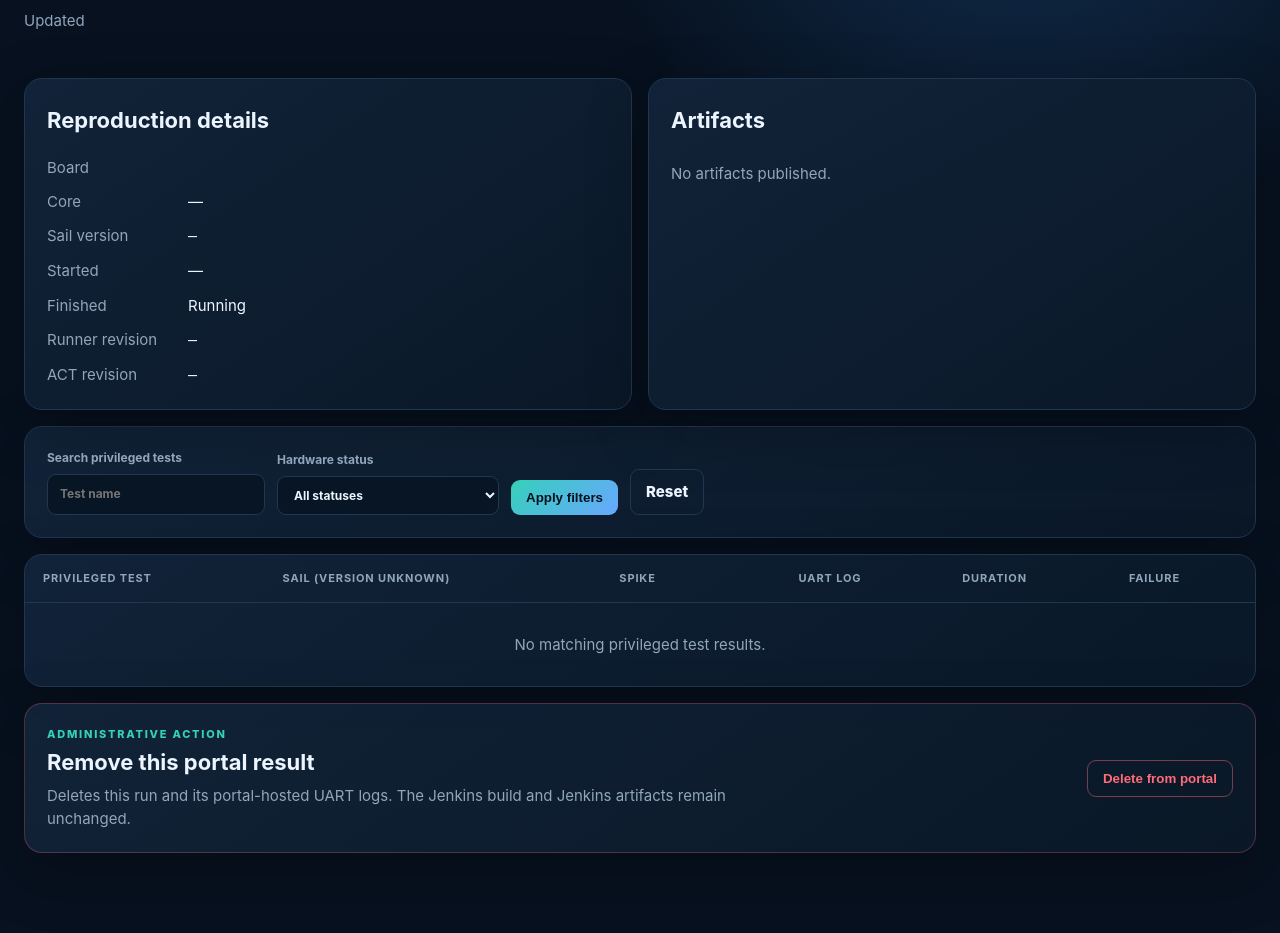
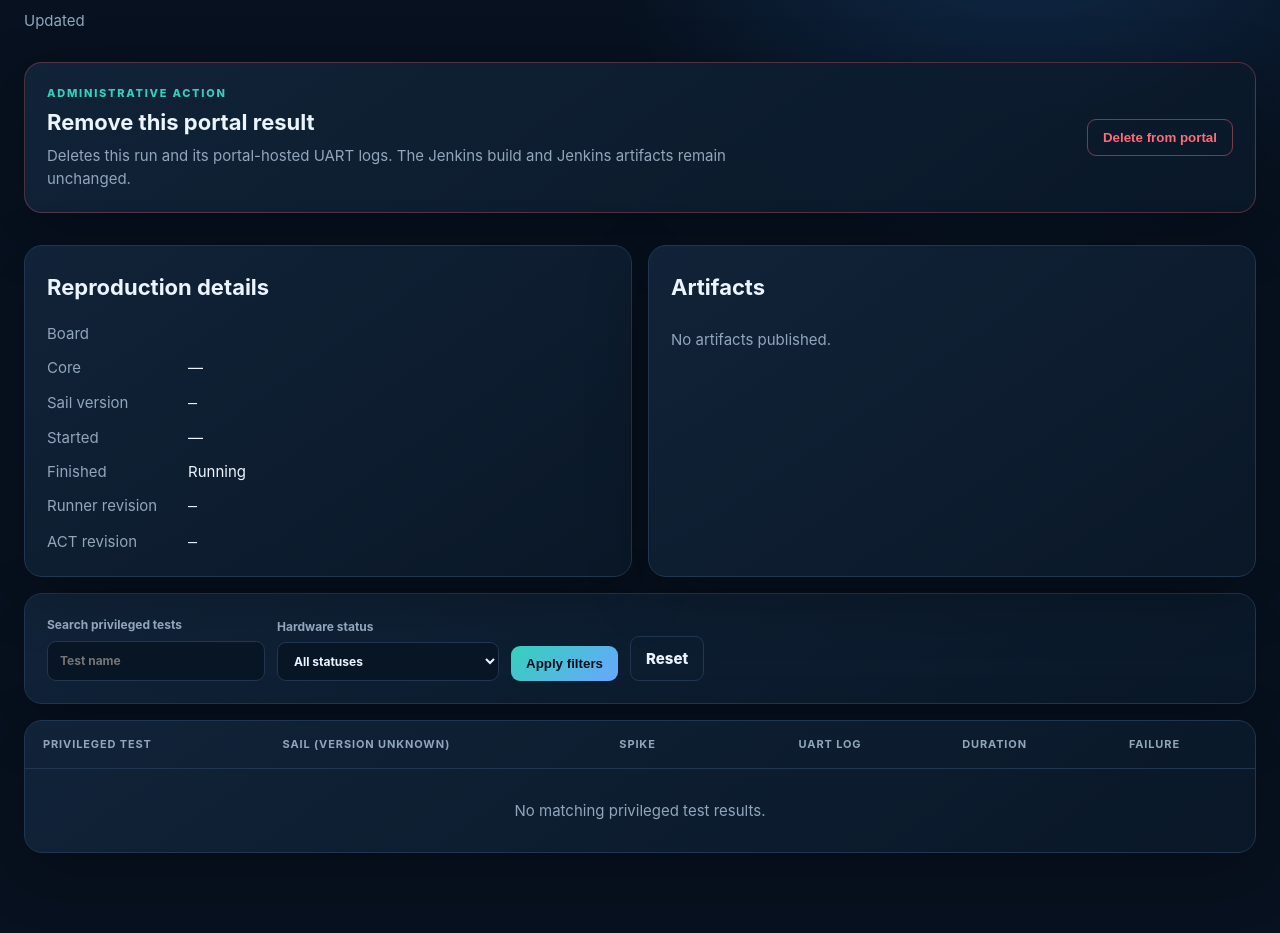
Before and after one commit to farazahmad-10xe/RISC-V-CI-Django-Web-Portal, a Django app: template results/templates/results/run_detail.html in a window 1280 px wide. Shown: the part 205-1138 px from the top of the page. Run offline with Django 5.2, Linux system fonts and the light colour scheme; the template is opened without the code that fills it, so the values that code supplies are empty; the visitor is signed in with stand-in values (Sample User, id 1).

Commit message:
Move run deletion above result table

```diff
--- a/results/static/results/suites.css
+++ b/results/static/results/suites.css
@@ -59,7 +59,7 @@
   justify-content: space-between;
   flex-wrap: wrap;
   gap: 20px;
-  margin-top: 16px;
+  margin-bottom: 16px;
   border-color: rgba(255, 107, 120, .28);
 }
 
--- a/results/templates/results/run_detail.html
+++ b/results/templates/results/run_detail.html
@@ -3,6 +3,7 @@
 {% block content %}
 <nav class="crumbs"><a href="{% url 'dashboard' %}">Dashboard</a><span>/</span><a href="{{ run.job.board.get_absolute_url }}">{{ run.job.board.name }}</a><span>/</span><span>Build #{{ run.build_number }}</span></nav>
 <section class="hero compact"><div><p class="eyebrow">{{ run.job.name }}</p><h1>Build #{{ run.build_number }}</h1><p class="muted">Updated {{ run.updated_at|date:"M d, Y H:i:s" }}</p></div><span class="badge large status-{{ run.status|lower }}">{{ run.get_status_display }}</span></section>
+{% if request.user.is_staff %}<section class="panel danger-zone"><div><p class="eyebrow">Administrative action</p><h2>Remove this portal result</h2><p>Deletes this run and its portal-hosted UART logs. The Jenkins build and Jenkins artifacts remain unchanged.</p></div><form method="post" action="{% url 'run-delete' run.job.board.slug run.build_number %}" onsubmit="return confirm('Delete build #{{ run.build_number }} from the portal? This will not delete the Jenkins build or its Jenkins artifacts.');">{% csrf_token %}<button class="button secondary danger" type="submit">Delete from portal</button></form></section>{% endif %}
 <section class="run-suite-grid">
   {% for suite in suite_summaries %}
   <article class="panel run-suite-summary">
@@ -17,5 +18,4 @@
 </section>
 <section class="panel filters"><form method="get"><label>Search privileged tests<input type="search" name="q" value="{{ query }}" placeholder="Test name"></label><label>Hardware status<select name="status"><option value="">All statuses</option><option value="PASS" {% if selected_status == 'PASS' %}selected{% endif %}>Pass</option><option value="FAIL" {% if selected_status == 'FAIL' %}selected{% endif %}>Fail</option><option value="SKIPPED" {% if selected_status == 'SKIPPED' %}selected{% endif %}>Skipped</option><option value="NOT_RUN" {% if selected_status == 'NOT_RUN' %}selected{% endif %}>Not Run (Skipped + Unknown)</option></select></label><button class="button">Apply filters</button><a class="button secondary" href="{{ run.get_absolute_url }}">Reset</a></form></section>
 <section class="panel table-panel"><table><thead><tr><th>Privileged test</th><th>Sail ({{ run.metadata.sail_version|default:"version unknown" }})</th><th>Spike</th><th>{{ run.job.board.name }}</th><th>UART log</th><th>Duration</th><th>Failure</th></tr></thead><tbody>{% for item in results %}<tr><td><strong>{{ item.test_case.name }}</strong></td><td><span class="badge status-{{ item.sail_status|lower }}">{{ item.sail_status }}</span></td><td><span class="badge status-{{ item.spike_status|lower }}">{{ item.spike_status }}</span></td><td><span class="badge status-{{ item.hardware_status|lower }}">{{ item.hardware_status }}</span></td><td>{% if item.log_url %}<a class="button secondary" href="{{ item.log_url }}" target="_blank" rel="noopener">UART</a>{% else %}—{% endif %}</td><td>{{ item.duration_seconds|default:"—" }}</td><td class="failure-cell" title="{{ item.failure_reason }}">{{ item.failure_reason|truncatechars:70|default:"—" }}</td></tr>{% empty %}<tr><td colspan="7" class="empty">No matching privileged test results.</td></tr>{% endfor %}</tbody></table></section>
-{% if request.user.is_staff %}<section class="panel danger-zone"><div><p class="eyebrow">Administrative action</p><h2>Remove this portal result</h2><p>Deletes this run and its portal-hosted UART logs. The Jenkins build and Jenkins artifacts remain unchanged.</p></div><form method="post" action="{% url 'run-delete' run.job.board.slug run.build_number %}" onsubmit="return confirm('Delete build #{{ run.build_number }} from the portal? This will not delete the Jenkins build or its Jenkins artifacts.');">{% csrf_token %}<button class="button secondary danger" type="submit">Delete from portal</button></form></section>{% endif %}
 {% endblock %}
```
